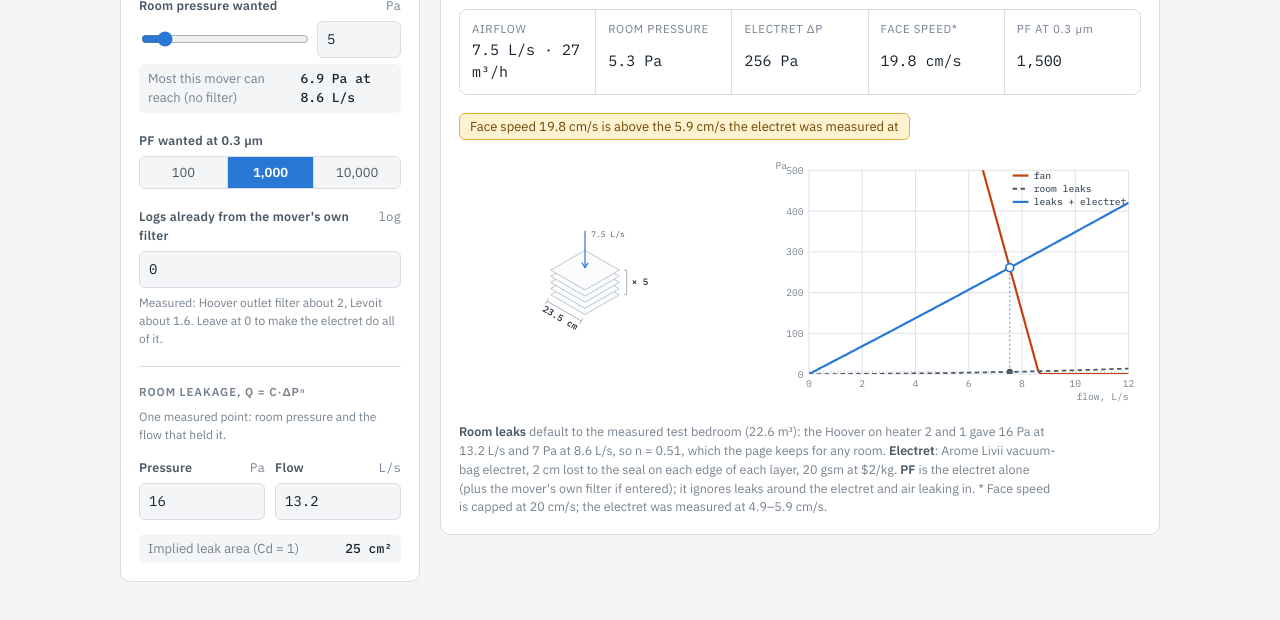
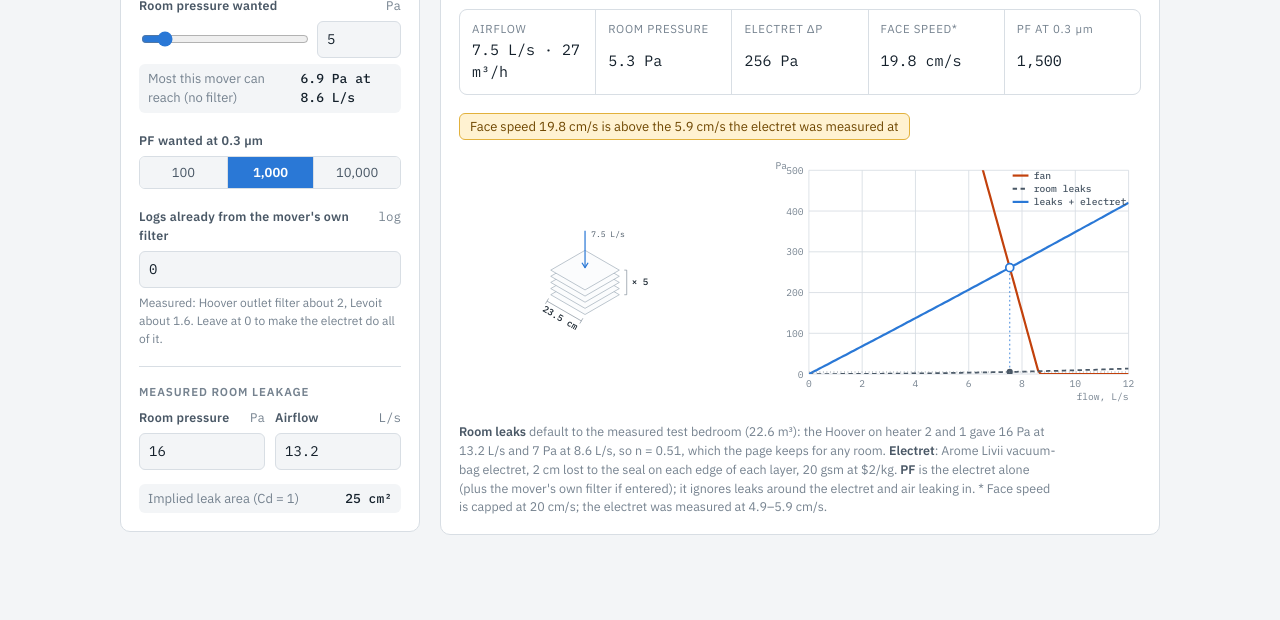
Before and after one commit to mattnewell-cam/cleanroom-electret-sizer, a plain HTML site: page index.html in a window 1280 px wide. Shown: the part 292-912 px from the top of the page. After the commit the page ends 875 px from the top, so only its background shows below. Drawn offline with nearby package versions, Linux system fonts and the light colour scheme.

Commit message:
Plainer leakage labels
Co-Authored-By: Claude Opus 5.5 <noreply@anthropic.com>

```diff
--- a/index.html
+++ b/index.html
@@ -130,15 +130,14 @@ input[type="range"] { width: 100%; accent-color: var(--accent); }
       </div>
 
       <div class="minor">
-        <span class="cap">Room leakage, Q = C·Δpⁿ</span>
-        <span class="lab hint">One measured point: room pressure and the flow that held it.</span>
+        <span class="cap">Measured room leakage</span>
         <div class="pair">
           <div class="field">
-            <label for="mp">Pressure <span class="u">Pa</span></label>
+            <label for="mp">Room pressure <span class="u">Pa</span></label>
             <input type="number" id="mp" min="0.1" max="500" step="0.5">
           </div>
           <div class="field">
-            <label for="mq">Flow <span class="u">L/s</span></label>
+            <label for="mq">Airflow <span class="u">L/s</span></label>
             <input type="number" id="mq" min="0.1" max="500" step="0.1">
           </div>
         </div>
```
